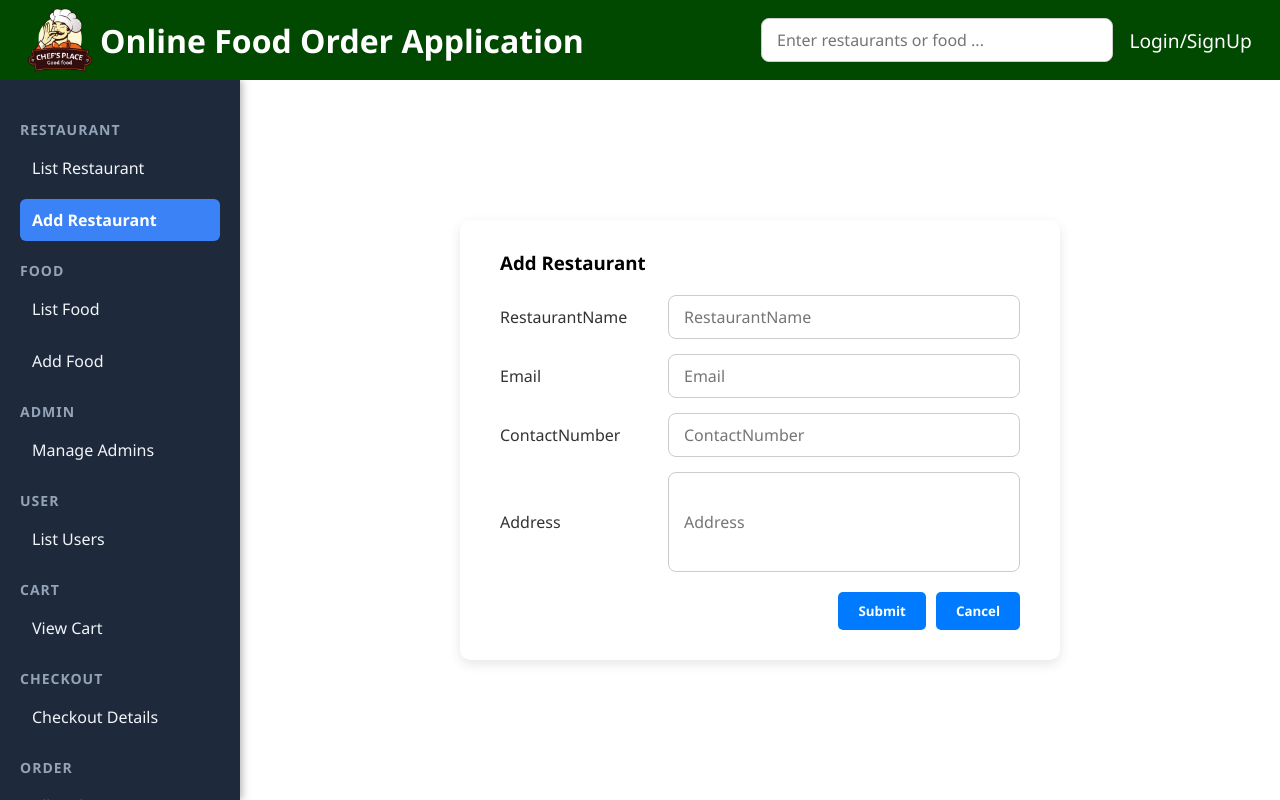
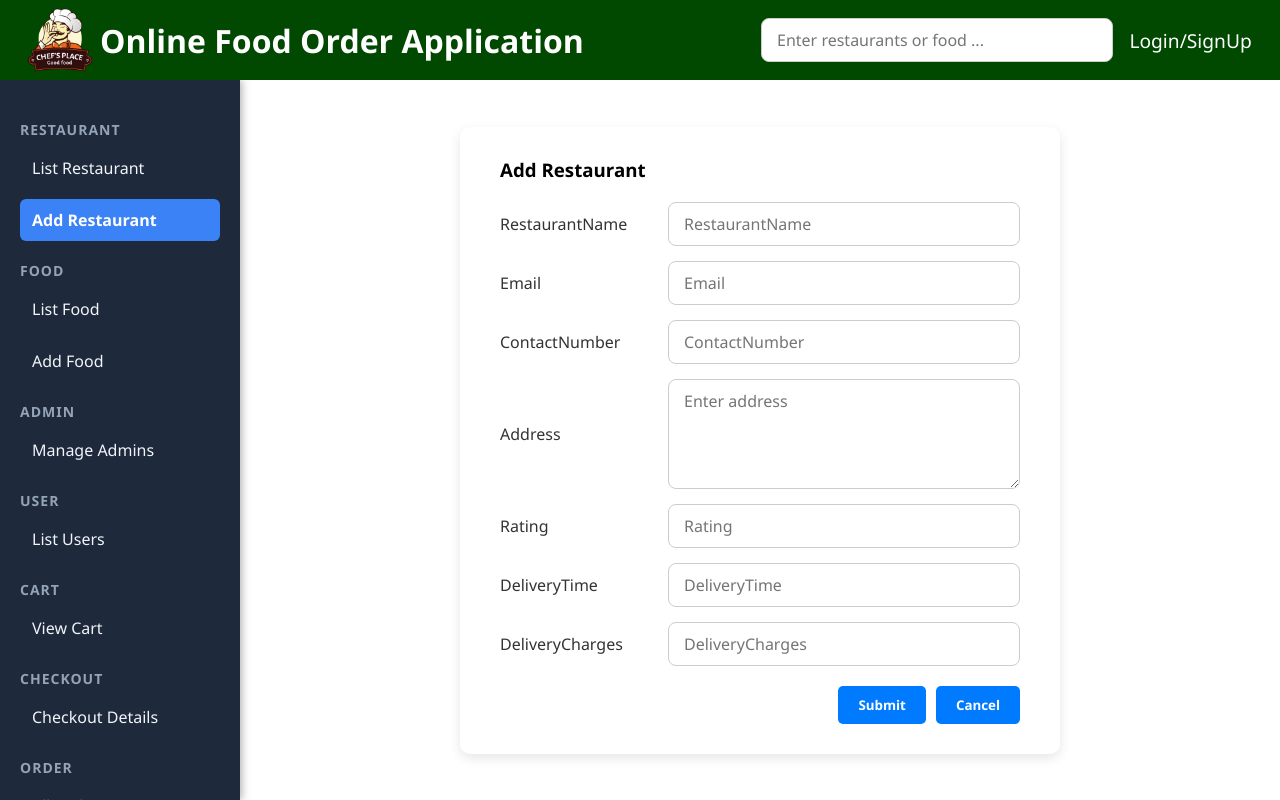
Before and after one commit to uzisharma/OnlineFoodOrderApp-FrontEnd, a React (Vite) app: page /admin/restaurant/add in a window 1280 px wide. Built offline with nearby package versions, Linux system fonts and the light colour scheme.

Commit message:
Restaurant list and add completed

```diff
--- a/src/App.jsx
+++ b/src/App.jsx
@@ -20,7 +20,7 @@ function App() {
       <Routes>
         <Route path="/" element={<Layout />}>
           <Route index element={<HomePage />} />
-          <Route path="/restaurant-details/:id" element={<EditRestaurant />} />
+          {/* <Route path="/restaurant-details/:id" element={<EditRestaurant />} /> */}
           <Route path="/login" element={<LoginOrRegister />} />
           <Route path="/user-page" element={<UserPage />} />
           <Route path="/res-details" element={<RestaurantPage />} />
@@ -32,6 +32,10 @@ function App() {
           <Route path="admin" element={<AdminPage />}>
             <Route path="/admin/restaurants" element={<RestaurantList />} />
             <Route path="/admin/restaurant/add" element={<AddRestaurant />} />
+            <Route
+              path="/admin/restaurant/update/:id"
+              element={<EditRestaurant />}
+            />
             <Route path="/admin/food" element={<FoodList />} />
             <Route path="/admin/food/add" element={<AddFood />} />
             <Route path="/admin/users" element={<UserList />} />
--- a/src/components/Form.jsx
+++ b/src/components/Form.jsx
@@ -1,11 +1,21 @@
-import { useState } from "react";
-import Input, { Button } from "./Input";
+import { useEffect, useState } from "react";
+import Input from "./Input";
 import { useNavigate } from "react-router";
 import "./style/Form.css";
 
-export default function Form({ heading, onSubmit, initialData = {} }) {
+export default function Form({
+  heading,
+  formType,
+  onSubmit,
+  initialData = {},
+  resetKey,
+}) {
   const [formData, setFormData] = useState(initialData);
   const navigate = useNavigate();
+
+  useEffect(() => {
+    setFormData(initialData);
+  }, [resetKey, initialData]);
 
   const handleChange = (key, value) => {
     setFormData((prev) => ({ ...prev, [key]: value }));
@@ -17,18 +27,35 @@ export default function Form({ heading, onSubmit, initialData = {} }) {
   };
 
   const cancelHandler = () => {
-    // navigate("/listRestaurant");
-    console.log(`/list${heading}`);
-    navigate(`/list${heading}`);
+    navigate(-1);
   };
 
   return (
     <div className="form-container">
-      <h3>{`Add ${heading}`}</h3>
+      <h3>{`${formType} ${heading}`}</h3>
       <form onSubmit={handleSubmit}>
         {Object.entries(formData).map(([key, value]) => {
-          if (typeof value === "object") {
+          if (typeof value === "object" || key === "id") {
             return;
+          }
+
+          // 👇 special case for address → textarea
+          if (key === "address") {
+            return (
+              <div key={key} className="input-container">
+                <label htmlFor={key}>
+                  {key.charAt(0).toUpperCase() + key.slice(1)}
+                </label>
+                <textarea
+                  id={key}
+                  name={key}
+                  rows={4}
+                  value={value}
+                  onChange={(e) => handleChange(key, e.target.value)}
+                  placeholder="Enter address"
+                />
+              </div>
+            );
           }
 
           return (
--- a/src/components/Input.jsx
+++ b/src/components/Input.jsx
@@ -17,6 +17,7 @@ export default function Input({
           {name.charAt(0).toUpperCase() + name.slice(1)}
         </label>
       )}
+
       <input
         type={type}
         placeholder={placeholder}
--- a/src/components/Table.jsx
+++ b/src/components/Table.jsx
@@ -12,8 +12,10 @@ export default function Table({
   deleteDataFn,
   handleNavigate,
   refreshTrigger,
+  setRefreshTrigger,
 }) {
   const [received, setReceived] = useState([]);
+
   const [page, setPage] = useState(0);
   const [totalPages, setTotalPages] = useState(0);
   const size = 10;
@@ -87,7 +89,13 @@ export default function Table({
                 </Button>
               </td>
               <td>
-                <Button type="delete" onClick={() => deleteDataFn(row?.id)}>
+                <Button
+                  type="delete"
+                  onClick={() => {
+                    setRefreshTrigger((prev) => prev + 1);
+                    deleteDataFn(row?.id);
+                  }}
+                >
                   <img src={deleteIcon} alt="delete" width={24} height={24} />
                 </Button>
               </td>
--- a/src/components/style/Input.css
+++ b/src/components/style/Input.css
@@ -14,7 +14,9 @@ label {
 }
 
 /* Input */
-input:is([type="text"], [type="number"], [type="password"], [type="email"]),select {
+input:is([type="text"], [type="number"], [type="password"], [type="email"]),
+select,
+textarea {
   padding: 0.625rem 0.9375rem;
   border-radius: 0.5rem;
   border: 1px solid #ccc;
@@ -31,6 +33,7 @@ input:is([type="text"], [type="number"], [type="password"], [type="email"]),sele
 }
 
 
+
 .checkbox-label{
   display: flex;
   justify-content: flex-end;
@@ -43,9 +46,6 @@ input:is([type="text"], [type="number"], [type="password"], [type="email"]),sele
   cursor: pointer;
 }
 
-#address {
-  height: 100px;
-}
 
 /* Button container */
 .button-container {
--- a/src/pages/AddRestaurant.jsx
+++ b/src/pages/AddRestaurant.jsx
@@ -1,8 +1,14 @@
 import Form from "../components/Form";
-import { useNavigate } from "react-router";
+import UnifiedModal from "../components/UnifiedModal";
+import { saveRestaurant } from "../service/restaurantService";
+import { useState } from "react";
 
 export default function AddRestaurant() {
-  const navigate = useNavigate();
+  // UnifiedModal Control
+  const [isModalOpen, setIsModalOpen] = useState(false);
+  const [modalMsg, setModalMsg] = useState("");
+  const [modalType, setModalType] = useState("success"); // success | error
+  const [resetFormKey, setResetFromKey] = useState(0);
 
   const handleSubmit = async (formData) => {
     const restaurantData = {
@@ -13,34 +19,38 @@ export default function AddRestaurant() {
     };
 
     try {
-      const response = await fetch(
-        "http://localhost:8080/restaurant/api/save",
-        {
-          method: "POST",
-          headers: {
-            "Content-Type": "application/json",
-          },
-          body: JSON.stringify(restaurantData),
-        }
-      );
+      const response = await saveRestaurant(restaurantData);
 
-      if (response.ok) {
-        const result = await response.json();
-        console.log("Restaurant saved:", result);
-        navigate("/listRestaurant"); // redirect to list page after successful add
+      if (response.status >= 200 && response.status < 300) {
+        setModalMsg("Restaurant Added successfully!");
+        setModalType("success");
+        setIsModalOpen(true);
+        setResetFromKey((prev) => prev + 1);
+        console.log("Restaurant saved:", response.data);
       } else {
-        console.error("Error saving restaurant:", response.status);
+        setModalMsg("Failed!");
+        setModalType("error");
+        setIsModalOpen(true);
       }
     } catch (error) {
-      console.error("Network error:", error);
+      setModalMsg("Failed! Something went wrong");
+      setModalType("error");
+      setIsModalOpen(true);
+      console.error("Error saving restaurant:", error);
     }
   };
 
+  const handleOnClose = () => {
+    setIsModalOpen(false);
+  };
   const initialData = {
     restaurantName: "",
     email: "",
     contactNumber: "",
     address: "",
+    rating: "",
+    deliveryTime: "",
+    deliveryCharges: "",
   };
 
   return (
@@ -48,8 +58,18 @@ export default function AddRestaurant() {
       <title>Add Restaurant</title>
       <Form
         heading="Restaurant"
+        formType={"Add"}
         onSubmit={handleSubmit}
         initialData={initialData}
+        resetKey={resetFormKey}
+      />
+      <UnifiedModal
+        isOpen={isModalOpen}
+        onClose={handleOnClose}
+        mode="status"
+        type={modalType}
+        title={modalType === "success" ? "Success" : "Error"}
+        message={modalMsg}
       />
     </>
   );
--- a/src/pages/EditRestaurant.jsx
+++ b/src/pages/EditRestaurant.jsx
@@ -47,6 +47,7 @@ export default function EditRestaurant() {
         {row ? (
           <Form
             heading={"Restaurant"}
+            formType={"Edit"}
             onSubmit={handleSubmit}
             initialData={row}
           />
--- a/src/pages/RestaurantList.jsx
+++ b/src/pages/RestaurantList.jsx
@@ -1,4 +1,5 @@
 import { useNavigate } from "react-router";
+import { useState } from "react";
 import Table from "../components/Table";
 import "./style/RestaurantList.css";
 import {
@@ -8,9 +9,10 @@ import {
 
 export default function RestaurantList() {
   const navigate = useNavigate();
+  const [refreshTrigger, setRefreshTrigger] = useState(0);
 
   const handleNavigate = (data) => {
-    navigate(`/restaurant-details/${data.id}`, { state: { data } });
+    navigate(`/admin/restaurant/update/${data.id}`, { state: { data } });
   };
 
   return (
@@ -21,6 +23,8 @@ export default function RestaurantList() {
         handleNavigate={handleNavigate}
         fetchDataFn={getAllRestaurant}
         deleteDataFn={deleteRestaurantById}
+        refreshTrigger={refreshTrigger}
+        setRefreshTrigger={setRefreshTrigger}
       />
     </div>
   );
--- a/src/pages/style/EditRestaurant.css
+++ b/src/pages/style/EditRestaurant.css
@@ -2,6 +2,7 @@
   display: flex;
   justify-content: center;
   align-items: flex-start;
+  width: 80%;
 
 }
 .edit-obj {
```
